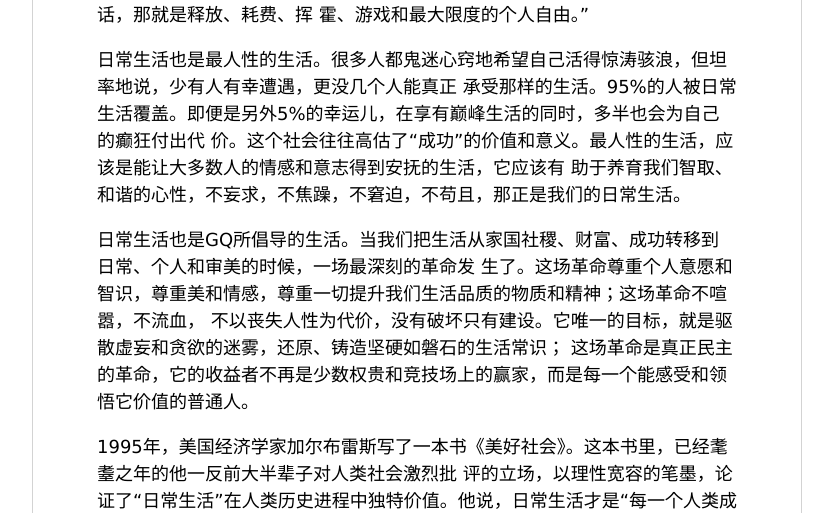
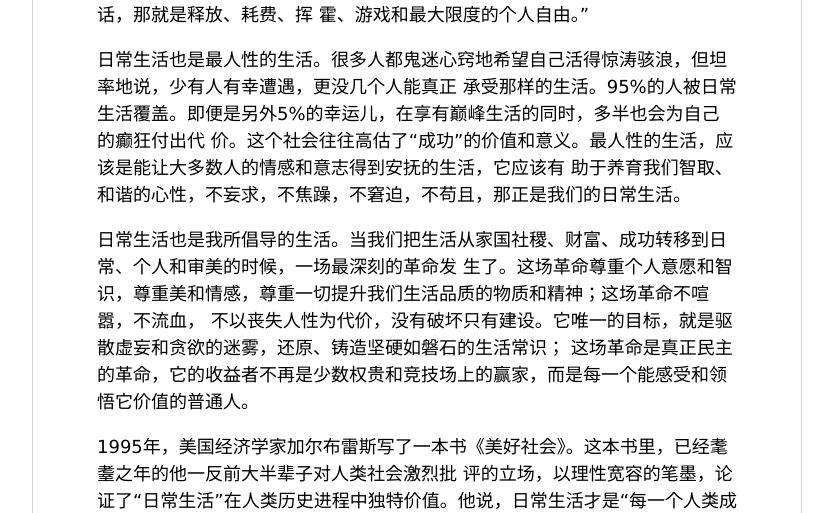
Before and after one commit to hanx11/mysite, a Python web app: template templates/daily-life.html in a window 1280 px wide. Shown: the part 1387-1900 px from the top of the page, without its empty margins (224-1057 px from the left). Run offline with Jinja, Linux system fonts and the light colour scheme; the template is opened without the code that fills it, so the values that code supplies are empty.

Commit message:
modify templates/daily-life.html

```diff
--- a/templates/daily-life.html
+++ b/templates/daily-life.html
@@ -53,7 +53,7 @@
         助于养育我们智取、和谐的心性，不妄求，不焦躁，不窘迫，不苟且，那正是我们的日常生活。
         </p>
         <p>
-        日常生活也是GQ所倡导的生活。当我们把生活从家国社稷、财富、成功转移到日常、个人和审美的时候，一场最深刻的革命发
+        日常生活也是我所倡导的生活。当我们把生活从家国社稷、财富、成功转移到日常、个人和审美的时候，一场最深刻的革命发
         生了。这场革命尊重个人意愿和智识，尊重美和情感，尊重一切提升我们生活品质的物质和精神；这场革命不喧嚣，不流血，
         不以丧失人性为代价，没有破坏只有建设。它唯一的目标，就是驱散虚妄和贪欲的迷雾，还原、铸造坚硬如磐石的生活常识；
         这场革命是真正民主的革命，它的收益者不再是少数权贵和竞技场上的赢家，而是每一个能感受和领悟它价值的普通人。
```
